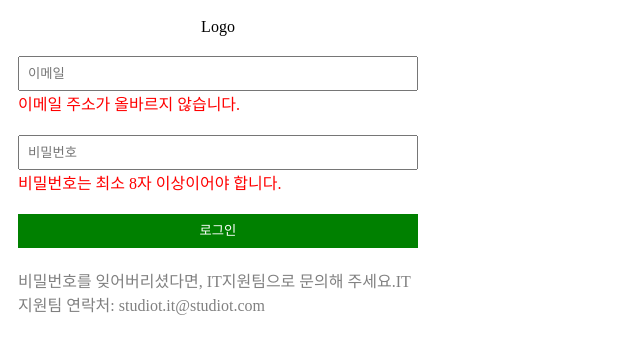
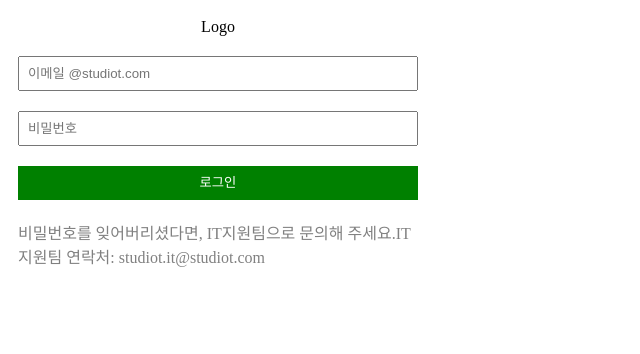
Before and after one commit to sjgaru-dev/toy2, a React (Vite) app: page / in a window 1280 px wide. Shown: the top 354 px of the page, without its empty margins (0-640 px from the left). Built offline with nearby package versions, Linux system fonts and the light colour scheme; the HTML template or start-up script is replaced by a standard one.

Commit message:
feat: email 유효성검사 기능 추가 (#7)

```diff
--- a/src/constants/constant.ts
+++ b/src/constants/constant.ts
@@ -2,3 +2,13 @@ export const LOGIN_ASK = {
   msg: '비밀번호를 잊어버리셨다면, IT지원팀으로 문의해 주세요.',
   contact: 'IT 지원팀 연락처: studiot.it@studiot.com',
 };
+
+export const REGEX = {
+  email: new RegExp(/^[\w.%+-]+@studiot\.com$/i),
+};
+
+export const REGEX_MSG = {
+  empty: '',
+  email: '이메일 주소가 올바르지 않습니다.',
+  pwd: '비밀번호는 최소 8자 이상이어야 합니다.',
+};
--- a/src/pages/Login.tsx
+++ b/src/pages/Login.tsx
@@ -1,19 +1,36 @@
+import { useEffect, useState } from 'react';
+
 import { css } from '@emotion/react';
 
-import { LOGIN_ASK } from '../constants/constant';
+import { LOGIN_ASK, REGEX, REGEX_MSG } from '../constants/constant';
 import { buttonProps, InputProps } from '../types/props';
+import { inputValid } from '../utils/Validators';
 
 const Login = () => {
-  const errMsg = {
-    email: '이메일 주소가 올바르지 않습니다.',
-    pwd: '비밀번호는 최소 8자 이상이어야 합니다.',
+  const [email, setEmail] = useState('');
+  const [errMsgEmail, setMsgEmail] = useState('');
+
+  const onChangeEmail = (e: React.ChangeEvent<HTMLInputElement>) => {
+    setEmail(e.target.value);
   };
+
+  useEffect(() => {
+    if (email.trim().length > 1)
+      setMsgEmail(
+        inputValid({ value: email, regex: REGEX.email }) ? REGEX_MSG.empty : REGEX_MSG.email
+      );
+  }, [email]);
 
   return (
     <div css={LoginDiv}>
       <Logo />
-      <Input label='이메일' placeholder='이메일' errMsg={errMsg.email} />
-      <Input label='비밀번호' placeholder='비밀번호' errMsg={errMsg.pwd} />
+      <Input
+        label='이메일'
+        placeholder='이메일 @studiot.com'
+        onChange={onChangeEmail}
+        errMsg={errMsgEmail}
+      />
+      <Input label='비밀번호' placeholder='비밀번호' />
       <LongButton label='로그인' color='primary' />
       <div css={Ask}>
         <span>{LOGIN_ASK.msg}</span>
@@ -22,6 +39,10 @@ const Login = () => {
     </div>
   );
 };
+
+/**
+ * 아래 항목들은 개별 컴포넌트 완료 후 지우고 대체할 예정.
+ */
 
 // 없앨거
 const LoginDiv = css`
@@ -39,9 +60,9 @@ const LogoDiv = css`
   text-align: center;
 `;
 
-const Input = ({ label, placeholder, errMsg }: InputProps) => (
+const Input = ({ label, placeholder, onChange, errMsg }: InputProps) => (
   <div css={InputDiv}>
-    <input type='text' id={label} placeholder={placeholder} />
+    <input type='text' id={label} placeholder={placeholder} onChange={onChange} />
     <span css={ErrMsg}>{errMsg}</span>
   </div>
 );
@@ -63,13 +84,6 @@ const LongButton = ({ label }: buttonProps) => (
     <button css={Button}>{label}</button>
   </div>
 );
-
-const ButtonDiv = css`
-  width: 100%;
-  border: 0;
-  padding: 10px;
-`;
-
 const Button = css`
   width: inherit;
   line-height: 2rem;
--- /dev/null
+++ b/src/utils/Validators.ts
@@ -0,0 +1,3 @@
+import { validProps } from '../types/props';
+
+export const inputValid = ({ value, regex }: validProps) => regex.test(value.trim());
```
Also changed, not shown: src/types/props.ts (+6 -1 lines).
